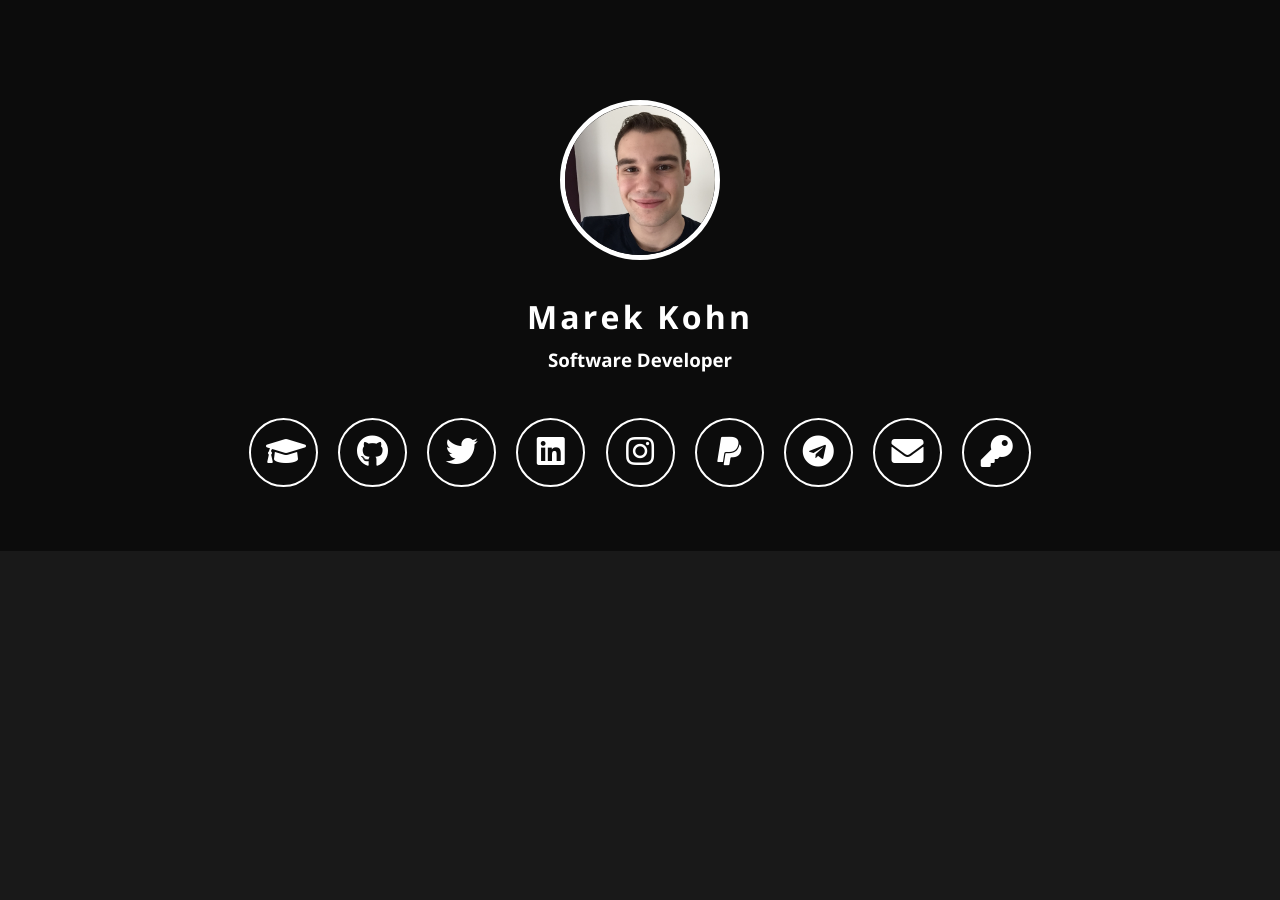
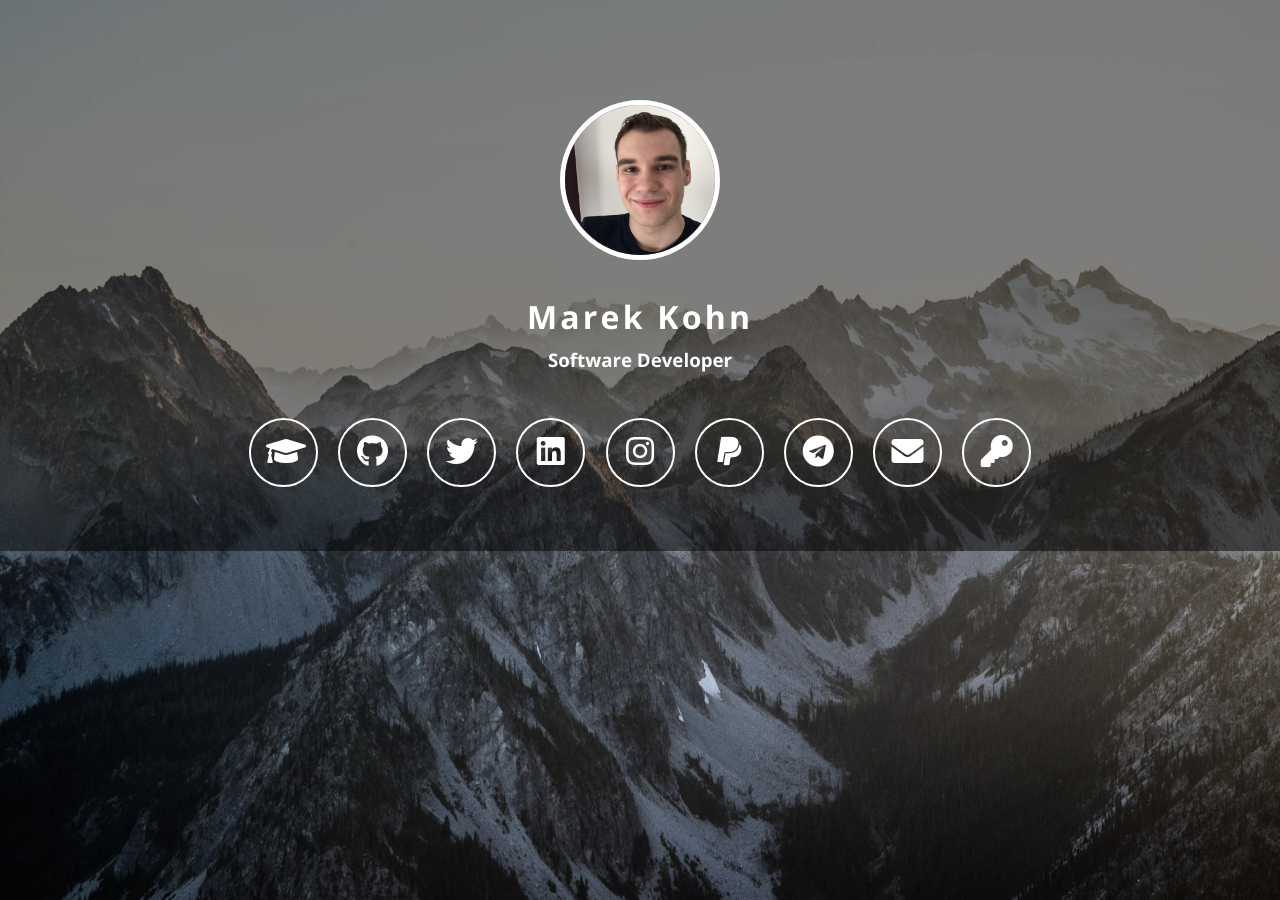
Before and after one commit to makohn/makohn.de, a Jekyll site: the page built from index.html, in a window 1280 px wide. Built offline with Jekyll 4.4.1, drawn with Linux system fonts in a browser that asks for light colours; nearby versions of some CDN libraries.

Commit message:
Update _config.yml

```diff
--- a/_config.yml
+++ b/_config.yml
@@ -35,8 +35,8 @@ avatar: yes
 # automatically whenever you change your GitHub profile picture
 avatar_img_path: "https://raw.githubusercontent.com/makohn/makohn.de/gh-pages/assets/images/profile.JPG?token=AMoM50w022WmYD48HlyGx6RJe7KDHuNFks5buieHwA%3D%3D"
 
-front_img: no
-front_img_path: "imgs/background.jpg"
+front_img: yes
+front_img_path: "assets/images/bg.jpg"
 #front_img_path: "https://external.url/image.jpg"
 
 # Build settings
```
